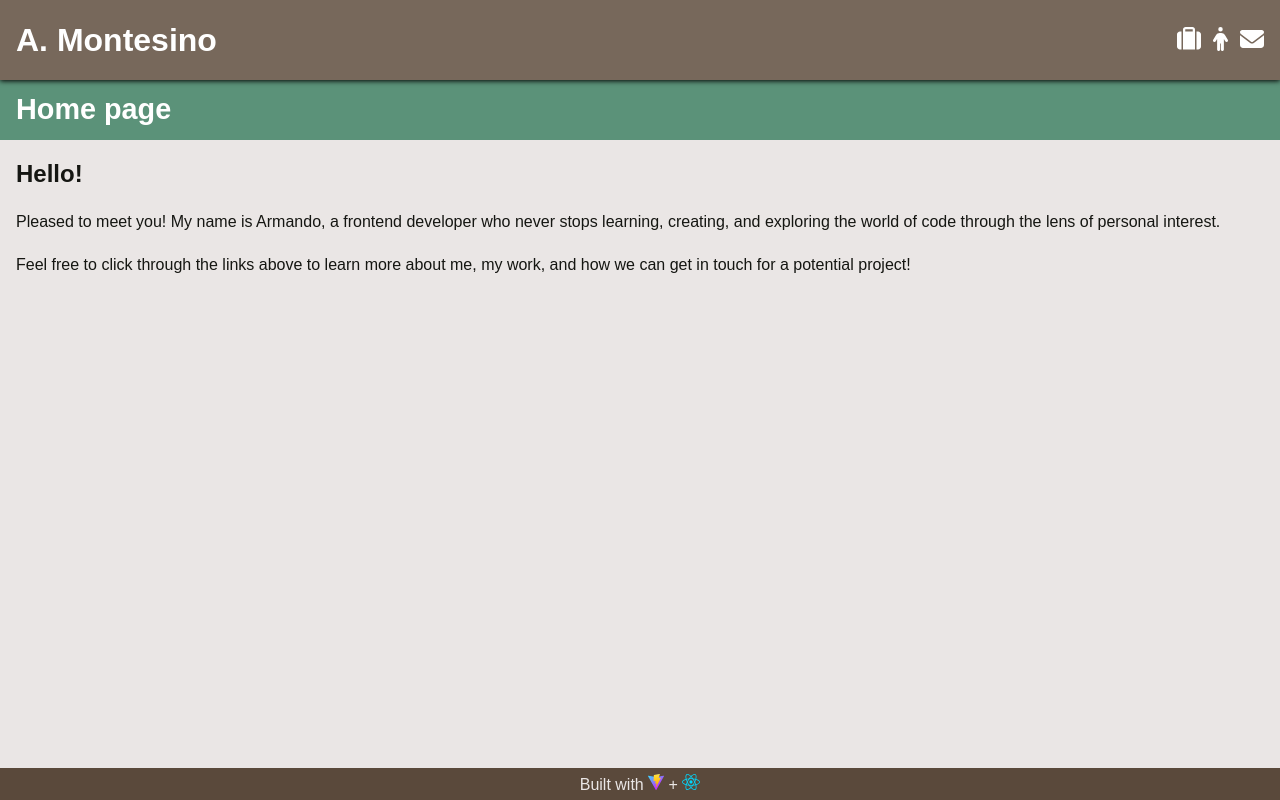
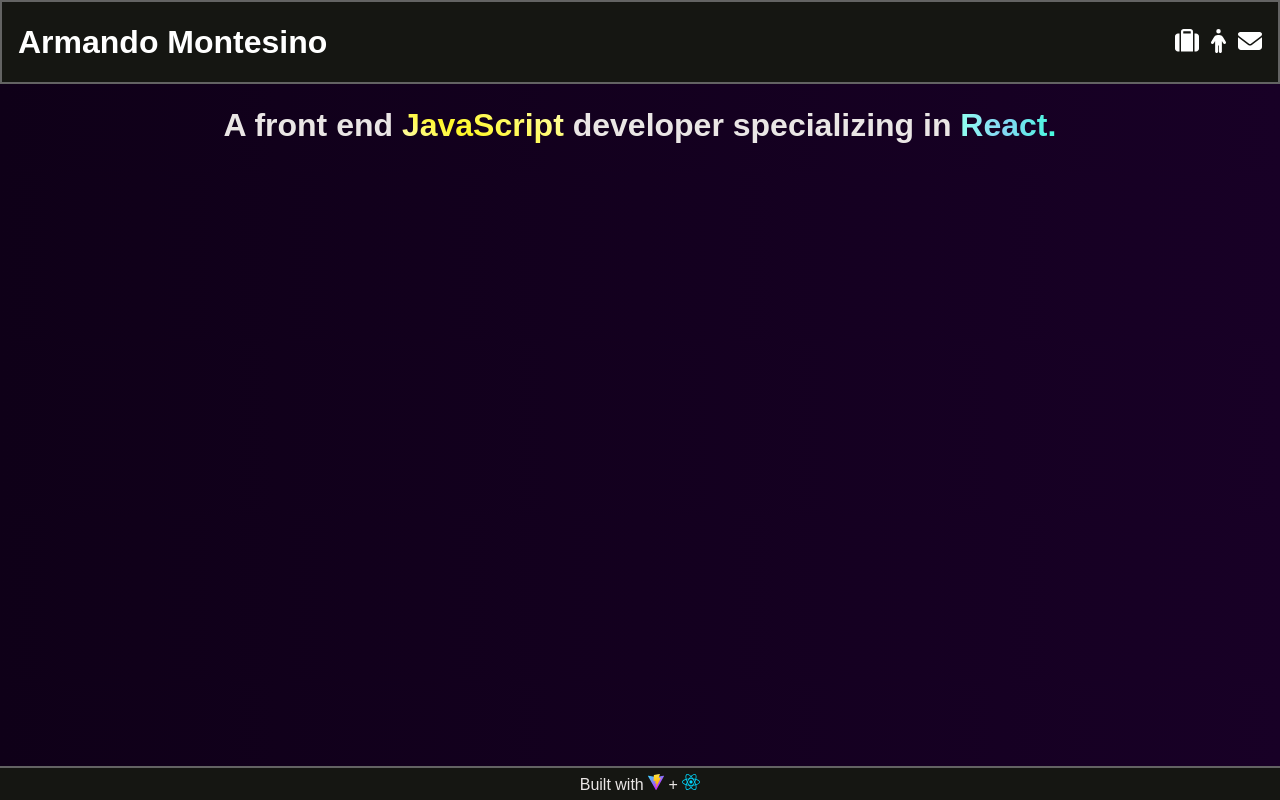
Before and after one commit to amontesino/portfolio, a React (Vite) app: page / in a window 1280 px wide. Built offline with nearby package versions, Linux system fonts and the light colour scheme; a web font is replaced by a local one.

Commit message:
updated css to be more simple + professional, changed home page text

```diff
--- a/src/components/Header.jsx
+++ b/src/components/Header.jsx
@@ -9,7 +9,7 @@ export default function Header() {
             <Link className="header-name" to="/">
                 {/* <img src={null} /> */}
                 <FontAwesomeIcon icon={faHome} className='mobile-hidden' />
-                <h1 className="desktop-hidden">A. Montesino</h1>
+                <h1 className="desktop-hidden">Armando Montesino</h1>
             </Link>
             <hr className="rounded mobile-hidden" />
             <nav className="navlink-container">
--- a/src/index.css
+++ b/src/index.css
@@ -3,8 +3,12 @@ html {
   margin: 0;
   padding: 0;
   font-family: "Radio Canada Big", sans-serif;
-  color: #151612;
-  background: #EAE6E5;
+  background: rgb(15,0,24);
+  background: -moz-linear-gradient(90deg, rgba(15,0,24,1) 0%, rgba(24,0,38,1) 100%);
+  background: -webkit-linear-gradient(90deg, rgba(15,0,24,1) 0%, rgba(24,0,38,1) 100%);
+  background: linear-gradient(90deg, rgba(15,0,24,1) 0%, rgba(24,0,38,1) 100%);
+  filter: progid:DXImageTransform.Microsoft.gradient(startColorstr="#0f0018",endColorstr="#180026",GradientType=1);
+  color: #EAE6E5;
 }
 
 /* Header */
@@ -15,11 +19,11 @@ html {
   left: 0;
   right: 0;
   height: 5em;
-  background: #77685b;
+  background: #151612;
+  border: 2px solid rgb(99, 99, 99);
   justify-content: space-between;
   align-items: center;
   padding: 0 1em;
-  box-shadow: 0 1px 5px black;
 }
 
 .header-name,
@@ -41,7 +45,7 @@ html {
 .header-name:hover,
 .header-link:hover,
 .portf-link:hover {
-  color: #8FCB9B;
+  color: #8d00df;
   transition: color 1s;
 }
 
@@ -57,7 +61,8 @@ html {
   left: 0;
   font-size: 1em;
   height: 2em;
-  background: #5a493b;
+  border-top: 2px solid rgb(99, 99, 99);
+  background: #151612;
 }
 
 .footer img {
@@ -65,6 +70,32 @@ html {
 }
 
 /* Home page */
+
+.js-text {
+  background: rgb(255,253,186);
+  background: -moz-linear-gradient(30deg, rgba(255,253,186,1) 0%, rgba(255,247,38,1) 35%, rgba(255,255,171,1) 100%);
+  background: -webkit-linear-gradient(30deg, rgba(255,253,186,1) 0%, rgba(255,247,38,1) 35%, rgba(255,255,171,1) 100%);
+  background: linear-gradient(30deg, rgba(255,253,186,1) 0%, rgba(255,247,38,1) 35%, rgba(255,255,171,1) 100%);
+  filter: progid:DXImageTransform.Microsoft.gradient(startColorstr="#fffdba",endColorstr="#ffffab",GradientType=1);
+  -webkit-background-clip: text;
+  -webkit-text-fill-color: transparent;
+}
+
+.react-text {
+  background: rgb(144,255,240);
+  background: -moz-linear-gradient(90deg, rgba(144,255,240,1) 0%, rgba(133,213,244,1) 45%, rgba(70,252,221,1) 100%);
+  background: -webkit-linear-gradient(90deg, rgba(144,255,240,1) 0%, rgba(133,213,244,1) 45%, rgba(70,252,221,1) 100%);
+  background: linear-gradient(90deg, rgba(144,255,240,1) 0%, rgba(133,213,244,1) 45%, rgba(70,252,221,1) 100%);
+  filter: progid:DXImageTransform.Microsoft.gradient(startColorstr="#90fff0",endColorstr="#46fcdd",GradientType=1);
+  -webkit-background-clip: text;
+  -webkit-text-fill-color: transparent;
+}
+
+.home-body {
+  margin-top: 48px;
+  font-size: 2em;
+  text-align: center;
+}
 
 /* Contact page */
 
@@ -271,8 +302,10 @@ html {
   }
 
   .home-body {
-    font-size: 2em;
+    font-size: 3em;
+    text-align: left;
     margin-right: 30em;
+    width: 50%;
   }
 
   .navlink-container {
--- a/src/pages/Home.jsx
+++ b/src/pages/Home.jsx
@@ -5,12 +5,8 @@ export default function Home() {
     return (
         <>
             <main className="page-section home">
-                <h1 className="page-head desktop-hidden">Home page</h1>
-                <h2 className="home-head">Hello!</h2>
-                <p className="home-body">Pleased to meet you! My name is Armando, a frontend developer who never stops learning, creating, and exploring the world of code through the lens of personal interest.</p>
-                <p className='home-body'>
-                    Feel free to click through the links <span className="desktop-hidden"> above </span> <span className="mobile-hidden"> to the left </span> to learn more about me, my work, and how we can get in touch for a potential project!
-                </p>
+                <h2 className="home-head mobile-hidden">Armando Montesino</h2>
+                <h2 className="home-body">A front end <span className='js-text'>JavaScript</span> developer specializing in <span className='react-text'>React.</span></h2>
             </main>
         </>
     )
```
